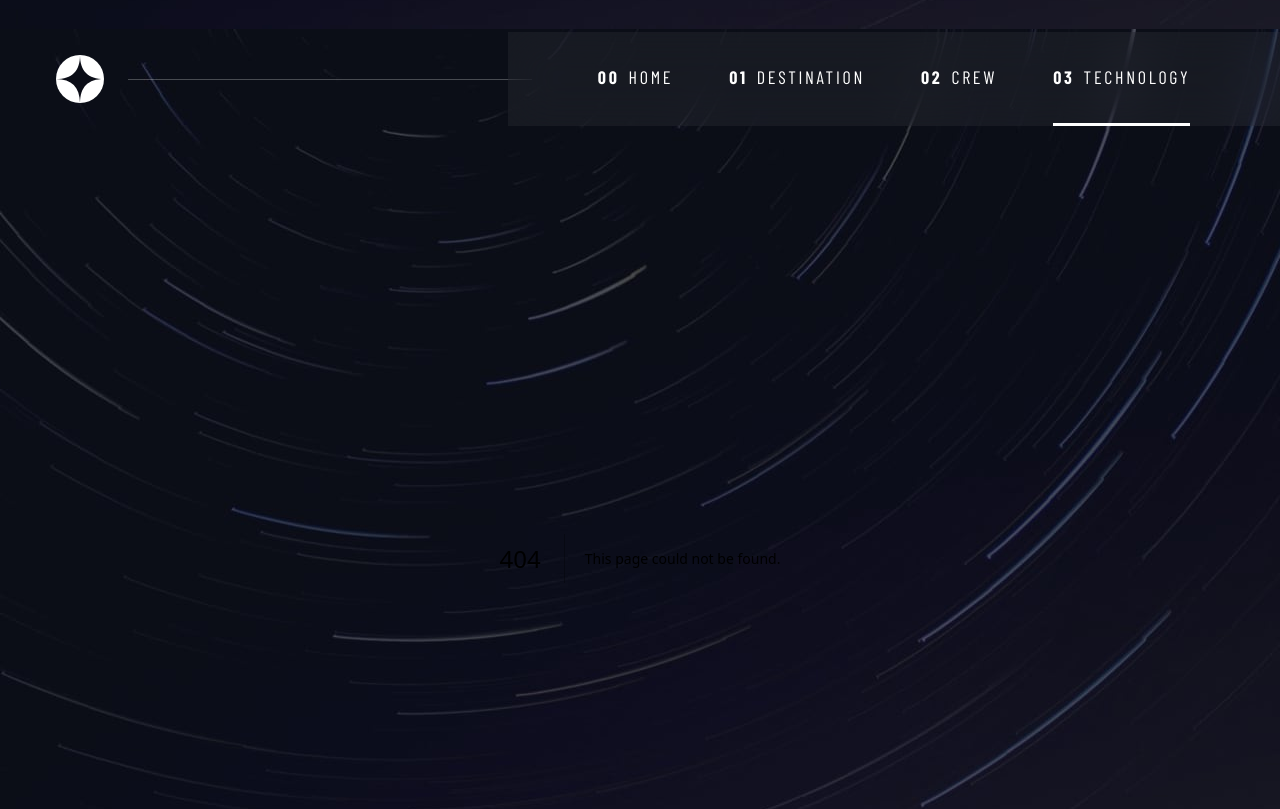
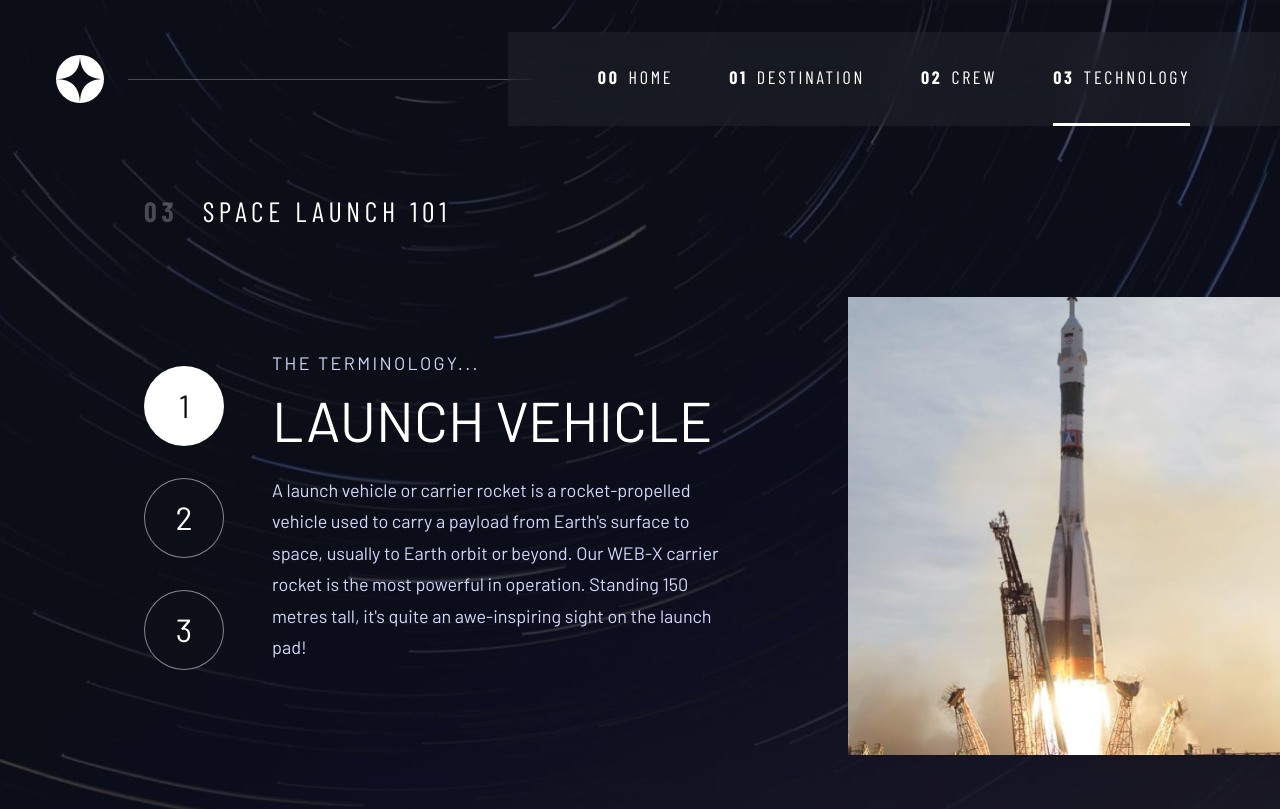
Before and after one commit to Levis155/space-tourism-website-v2, a Next.js app: page /technology in a window 1280 px wide. Before the commit this address had no page. Shown: the top 809 px of the page. Built offline with nearby package versions, Linux system fonts and the light colour scheme; a web font is replaced by a local one.

Commit message:
Build the technology page

```diff
--- /dev/null
+++ b/app/technology/page.tsx
@@ -0,0 +1,163 @@
+import React from "react";
+
+const TechnologyPage = () => {
+  return (
+    <main id="main" className="grid-container grid-container--technology flow">
+      <h1 className="numbered-title">
+        <span aria-hidden="true">03</span> Space launch 101
+      </h1>
+
+      <div
+        className="number-indicators flex"
+        role="tablist"
+        aria-label="technology list"
+      >
+        <button
+          aria-selected="true"
+          role="tab"
+          aria-controls="vehicle-tab"
+          data-image="vehicle-image"
+          className="bg-dark text-white fs-600 ff-serif"
+        >
+          1
+        </button>
+        <button
+          aria-selected="false"
+          role="tab"
+          aria-controls="spaceport-tab"
+          data-image="spaceport-image"
+          className="bg-dark text-white fs-600 ff-serif"
+        >
+          2
+        </button>
+        <button
+          aria-selected="false"
+          role="tab"
+          aria-controls="capsule-tab"
+          data-image="capsule-image"
+          className="bg-dark text-white fs-600 ff-serif"
+        >
+          3
+        </button>
+      </div>
+
+      {/* Launch Vehicle */}
+      <article
+        className="technology-details flow"
+        id="vehicle-tab"
+        role="tabpanel"
+      >
+        <header className="flow flow--space-small">
+          <h2
+            className="text-accent fs-400 ff-sans-cond uppercase"
+            style={{ letterSpacing: "0.1475rem" }}
+          >
+            The terminology...
+          </h2>
+          <p id="technology-name" className="fs-700 ff-serif uppercase">
+            Launch vehicle
+          </p>
+        </header>
+
+        <p id="technology-description" className="text-accent">
+          A launch vehicle or carrier rocket is a rocket-propelled vehicle used
+          to carry a payload from Earth's surface to space, usually to Earth
+          orbit or beyond. Our WEB-X carrier rocket is the most powerful in
+          operation. Standing 150 metres tall, it's quite an awe-inspiring sight
+          on the launch pad!
+        </p>
+      </article>
+
+      {/* SpacePort */}
+      <article
+        hidden
+        className="technology-details flow"
+        id="spaceport-tab"
+        role="tabpanel"
+      >
+        <header className="flow flow--space-small">
+          <h2
+            className="text-accent fs-400 ff-sans-cond uppercase"
+            style={{ letterSpacing: "0.1475rem" }}
+          >
+            The terminology...
+          </h2>
+          <p id="technology-name" className="fs-700 ff-serif uppercase">
+            Spaceport
+          </p>
+        </header>
+
+        <p id="technology-description" className="text-accent">
+          A spaceport or cosmodrome is a site for launching (or receiving)
+          spacecraft, by analogy to the seaport for ships or airport for
+          aircraft. Based in the famous Cape Canaveral, our spaceport is ideally
+          situated to take advantage of the Earth’s rotation for launch.
+        </p>
+      </article>
+
+      {/* Space Capsule */}
+      <article
+        hidden
+        className="technology-details flow"
+        id="capsule-tab"
+        role="tabpanel"
+      >
+        <header className="flow flow--space-small">
+          <h2
+            className="text-accent fs-400 ff-sans-cond uppercase"
+            style={{ letterSpacing: "0.1475rem" }}
+          >
+            The terminology...
+          </h2>
+          <p id="technology-name" className="fs-700 ff-serif uppercase">
+            Space capsule
+          </p>
+        </header>
+
+        <p id="technology-description" className="text-accent">
+          A space capsule is an often-crewed spacecraft that uses a blunt-body
+          reentry capsule to reenter the Earth's atmosphere without wings. Our
+          capsule is where you'll spend your time during the flight. It includes
+          a space gym, cinema, and plenty of other activities to keep you
+          entertained.
+        </p>
+      </article>
+
+      <picture id="vehicle-image">
+        <img
+          src="/technology/image-launch-vehicle-portrait.jpg"
+          alt="the launch vehicle"
+        />
+        {/* <img
+          hidden
+          src="/technology/image-launch-vehicle-landscape.jpg"
+          alt="the launch vehicle"
+        />  */}
+      </picture>
+      <picture hidden id="capsule-image">
+        <img
+          src="/technology/image-space-capsule-portrait.jpg"
+          alt="the space capsule"
+        />
+        {/* <img
+          hidden
+          src="/technology/image-space-capsule-landscape.jpg"
+          alt="the space capsule"
+        />  */}
+      </picture>
+      <picture hidden id="spaceport-image">
+        <img
+          src="/technology/image-spaceport-portrait.jpg"
+          alt="the spaceport"
+        />
+        {/* <img
+          hidden
+          src="/technology/image-spaceport-landscape.jpg"
+          alt="the spaceport"
+        />  */}
+      </picture>
+    </main>
+  );
+};
+
+export default TechnologyPage;
```
